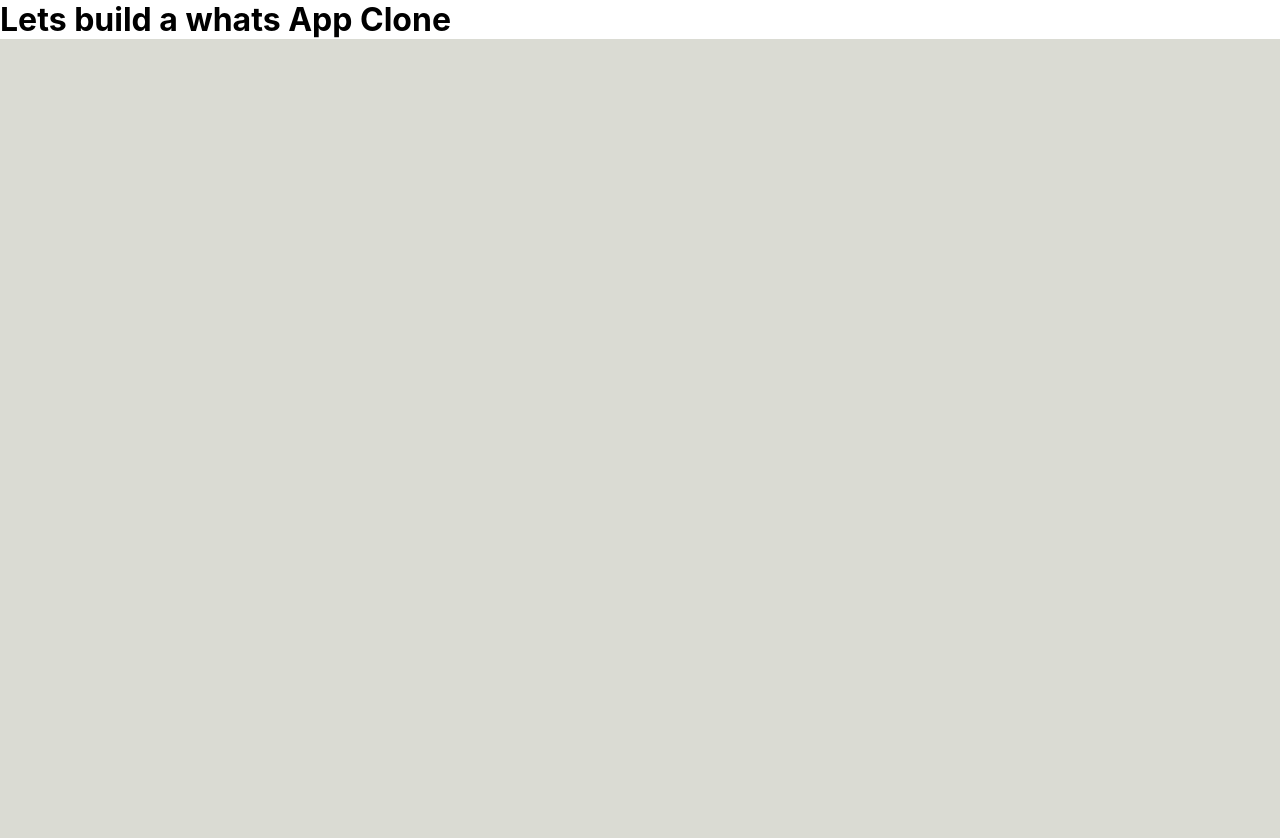
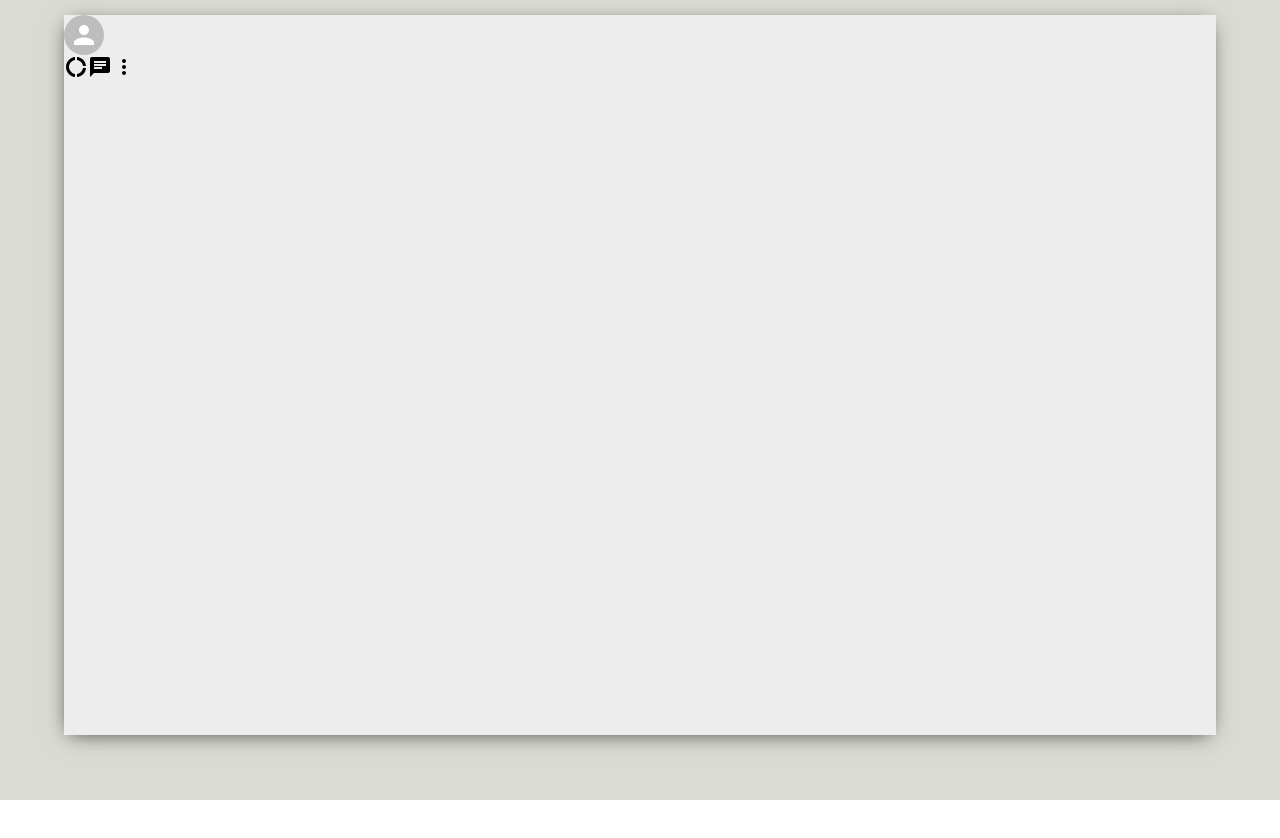
Before and after one commit to nomikhan777/Whats-app-clone, a React (Create React App) app: page / in a window 1280 px wide. After the commit the page ends 800 px from the top, so only its background shows below. Built offline with nearby package versions, Linux system fonts and the light colour scheme.

Commit message:
new code

```diff
--- a/package.json
+++ b/package.json
@@ -3,6 +3,10 @@
   "version": "0.1.0",
   "private": true,
   "dependencies": {
+    "@emotion/react": "^11.10.6",
+    "@emotion/styled": "^11.10.6",
+    "@mui/icons-material": "^5.11.11",
+    "@mui/material": "^5.11.15",
     "@testing-library/jest-dom": "^5.16.5",
     "@testing-library/react": "^13.4.0",
     "@testing-library/user-event": "^13.5.0",
--- a/src/App.css
+++ b/src/App.css
@@ -1,6 +1,16 @@
-.app__body{
+.app{
+  display: grid;
+  place-items: center;
   background-color: #dadbd3;
   height: 100vh;
+}
 
+.app__body{
+  display: flex;
+  background-color: #ededed;
+  margin-top: -50px;
+  height: 90vh;
+  width: 90vw;
+  box-shadow: -1px 4px 20px -6px rgba(0, 0, 0, 0.75);
 
 }
--- a/src/App.js
+++ b/src/App.js
@@ -1,12 +1,12 @@
 import './App.css';
+import Sidebar from './Sidebar';
 
 function App() {
   return (
     <div className="app">
-      <h1>Lets build a whats App Clone</h1>
 
       <div className="app__body">
-        {/* Sidebar */}
+        <Sidebar/>
         {/* Chat */}
       </div>
 
--- /dev/null
+++ b/src/Sidebar.css
@@ -0,0 +1,3 @@
+.sideBar__header{
+    display: flex;
+}
--- /dev/null
+++ b/src/Sidebar.js
@@ -0,0 +1,30 @@
+import React from 'react'
+import { Avatar } from '@mui/material'
+import DonutLargeIcon from "@mui/icons-material/DonutLarge"
+import ChatIcon from "@mui/icons-material/Chat"
+import MoreVertIcon from "@mui/icons-material/MoreVert"
+
+
+import "./Sidebar.css"
+
+function Sidebar() {
+  return (
+    <div className='sidebar'>
+    <div className="sidebar__header">
+        <Avatar />
+        <div className="sidebar__headerRight">
+           <DonutLargeIcon />
+           <ChatIcon/>
+            <MoreVertIcon/>
+        </div>
+
+    </div>
+    <div className="sidebar__search">
+
+    </div>
+    <div className="sidebar__chats"></div>
+    </div>
+  )
+}
+
+export default Sidebar
```
Also changed, not shown: 1 other file (tests, documents, lock files or other folders).
